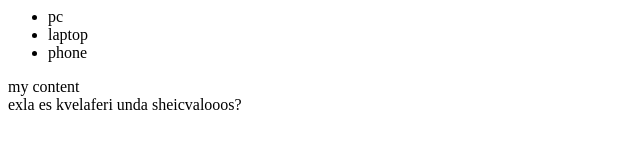
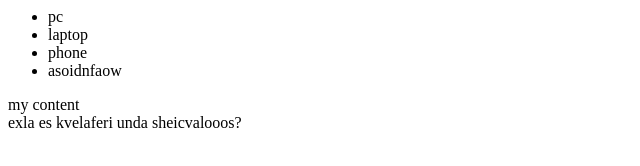
Before and after one commit to tato1242/Lesgo, a plain HTML site: page index.html in a window 1280 px wide. Shown: the whole page, without its empty margins (0-640 px from the left). Drawn offline with Linux system fonts and the light colour scheme.

Commit message:
asugdfiu

```diff
--- a/index.html
+++ b/index.html
@@ -5,6 +5,7 @@
         <li>pc</li>
         <li>laptop</li>
         <li>phone</li>
+        <li>asoidnfaow</li>
     </ul>
 </module-one>
 <module-two>
```
